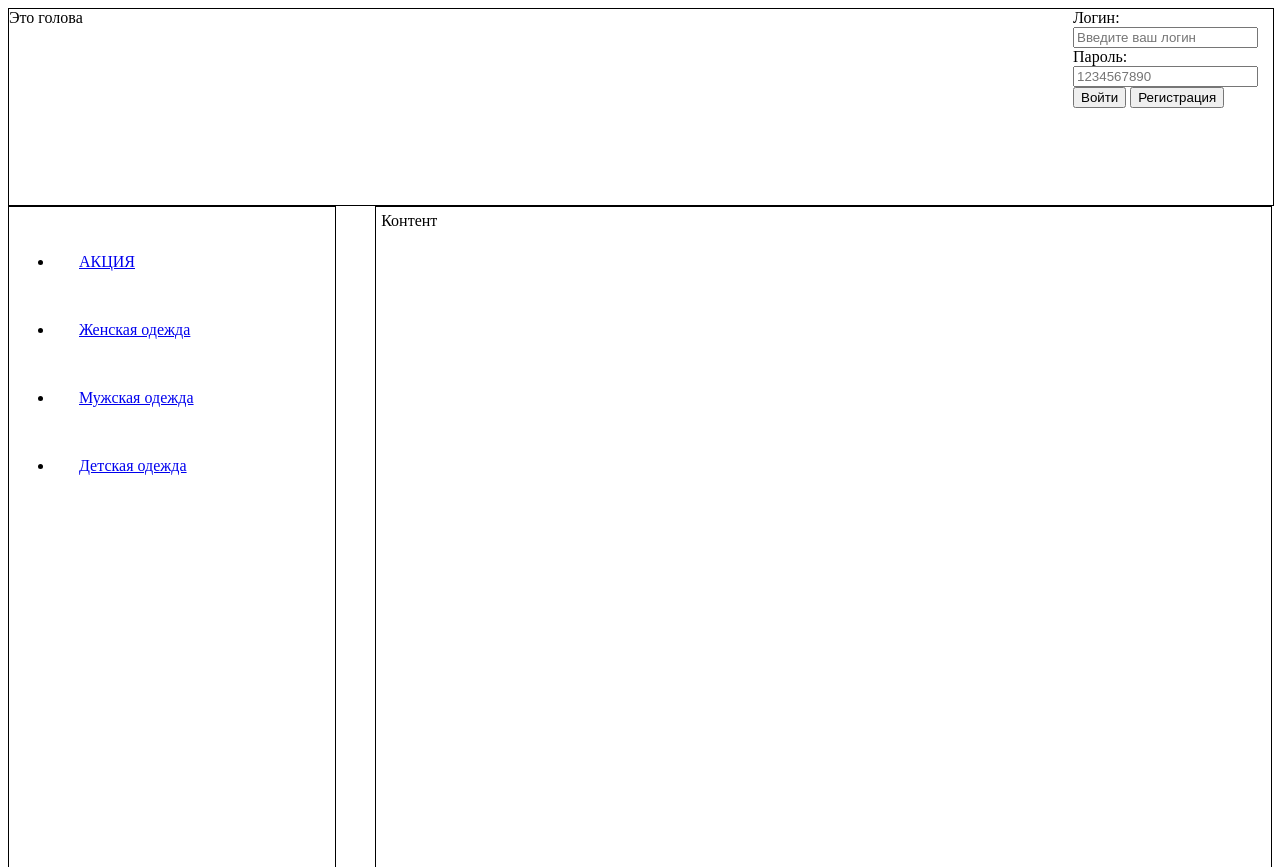
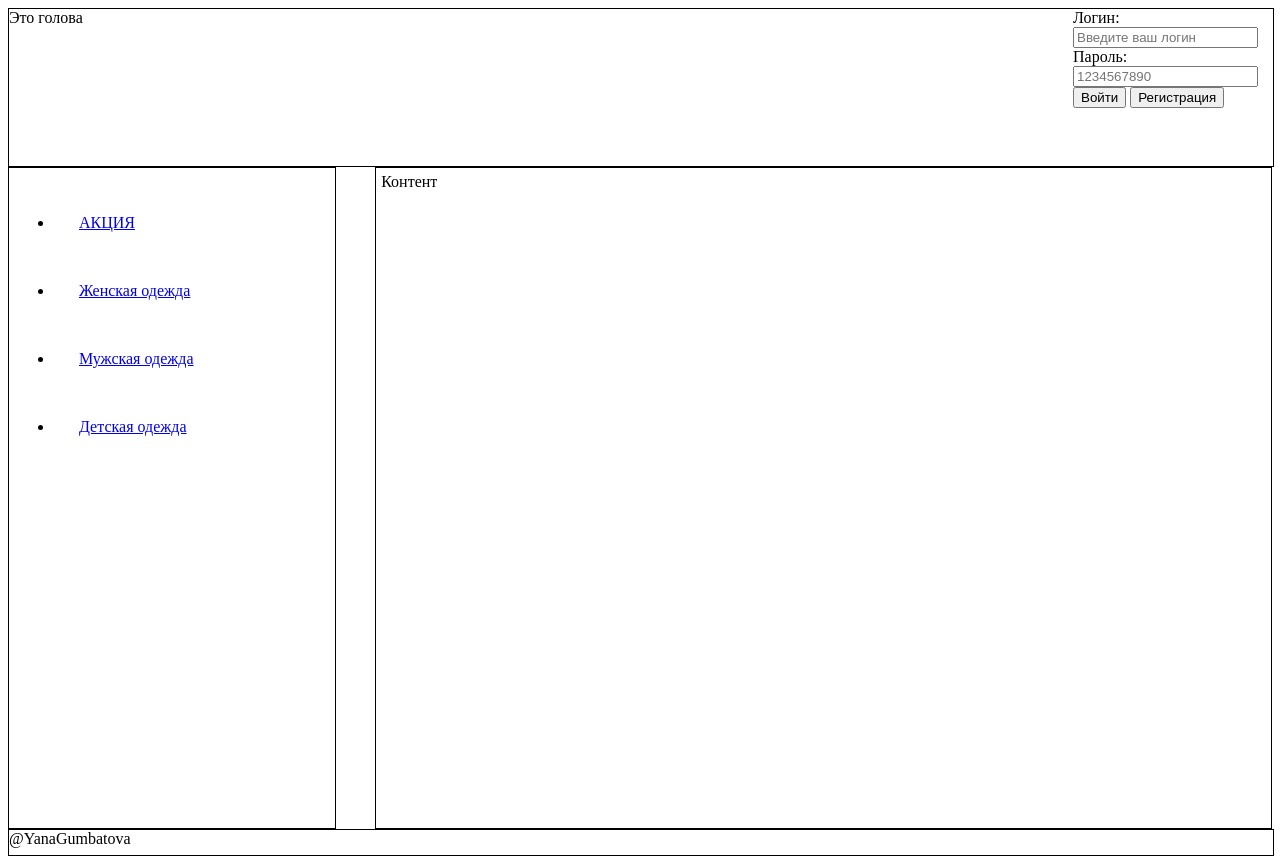
Before and after one commit to YanaGumbatova555/Yana, a PHP site: page / in a window 1280 px wide. Shown: the top 867 px of the page. Run offline with PHP 8.4, Linux system fonts and the light colour scheme; some libraries are stand-ins or nearby versions.

Commit message:
Update style.css

```diff
--- a/style.css
+++ b/style.css
@@ -1,7 +1,7 @@
 div.header
 {
   width: 100%;
-  height: 25%;
+  height: 20%;
   border: 1px solid black;
 }
 
```
